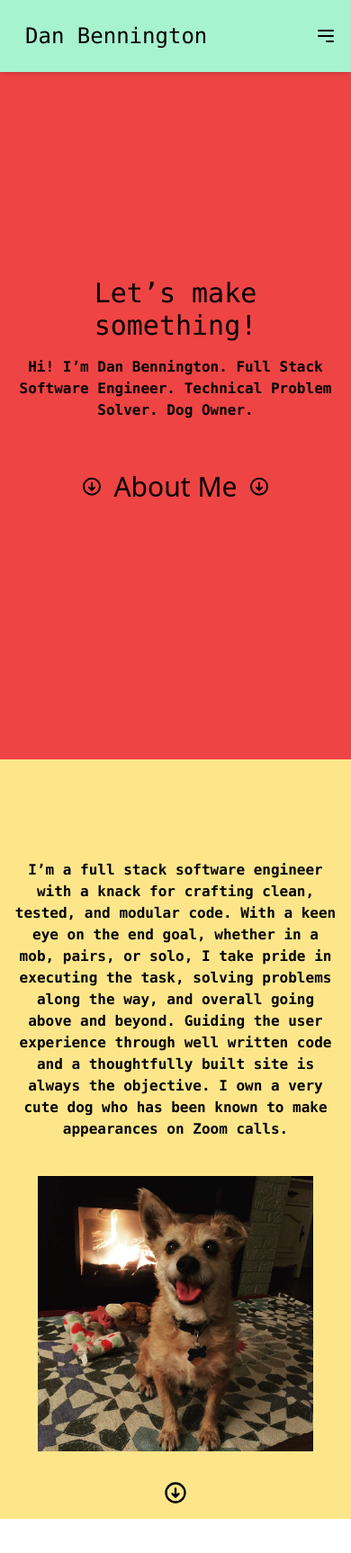
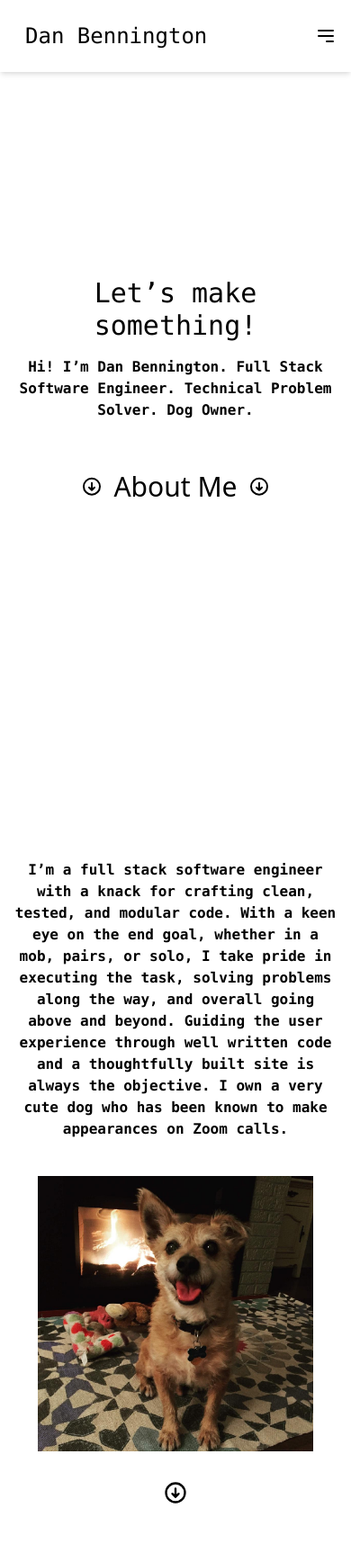
Before and after one commit to dbennin125/site-tailwind, a React (Create React App) app: page / in a window 390 px wide. Shown: the top 1726 px of the page at 90% size. Built offline with nearby package versions, Linux system fonts and the light colour scheme.

Commit message:
active links work and mobile responsive

```diff
--- a/src/App.js
+++ b/src/App.js
@@ -3,7 +3,7 @@ import React, { useState, useEffect } from "react";
 import { Contact } from "./componets/Contact";
 import { About } from "./componets/About";
 import { Dropdown } from "./componets/Dropdown";
-import { Footer } from "./componets/Footer";
+// import { Footer } from "./componets/Footer";
 import { NavBar } from "./componets/NavBar";
 import { Splash } from "./componets/Splash";
 import { Tech } from "./componets/Tech";
@@ -35,7 +35,7 @@ function App() {
       <Projects />
       <Tech />
       <Contact />
-      <Footer />
+      {/* <Footer /> */}
     </>
   );
 }
--- a/src/componets/About.jsx
+++ b/src/componets/About.jsx
@@ -4,7 +4,7 @@ import { Link } from "react-scroll";
 export const About = () => {
   return (
     <div
-      className="h-screen center-content t-20 pt-20 px-3 mt-22 bg-yellow-200"
+      className="h-screen center-content t-20 pt-20 px-3 mt-22 bg-white"
       id="about"
     >
       <p className="about-font mt-7 pb-10 ">
--- a/src/componets/NavBar.jsx
+++ b/src/componets/NavBar.jsx
@@ -7,7 +7,7 @@ export const NavBar = ({ toggle }) => {
   //hover:bg-purple-700 focus:outline-none focus:ring-2 focus:ring-purple-600 focus:ring-opacity-50 sticky z-40 top-16
   return (
     <nav
-      className="-mb-20 font-mono flex justify-between items-center h-20 bg-green-200 text-black shadow-md z-40 bg-white sticky z-40 top-0"
+      className="-mb-20 font-mono flex justify-between items-center h-20 bg-white text-black shadow-md z-40 bg-white sticky z-40 top-0"
       role="navigation"
     >
       {/* <h1 className="pl-7 xl:text-xl md:text-2xl text-black">
@@ -18,7 +18,7 @@ export const NavBar = ({ toggle }) => {
         to="splash"
         spy={true}
         smooth={true}
-        offset={-2}
+        offset={3}
         duration={750}
         className="pl-7 text-2xl"
       >
--- a/src/componets/Splash.jsx
+++ b/src/componets/Splash.jsx
@@ -4,7 +4,7 @@ import { Link } from "react-scroll";
 export const Splash = () => {
   return (
     <div
-      className="bg-red-500 h-screen flex flex-col justify-center items-center py-40 px-3 -mb-21 -t-20 "
+      className="bg-white h-screen flex flex-col justify-center items-center py-40 px-3 -mb-21 -t-20 "
       id="splash"
     >
       <h1 className="font-mono pt-10 text-center lg:text-10xl md:text-8xl sm:text-5xl text-3xl mb-4">
```
Also changed, not shown: 1 other file (tests, documents, lock files or other folders).
